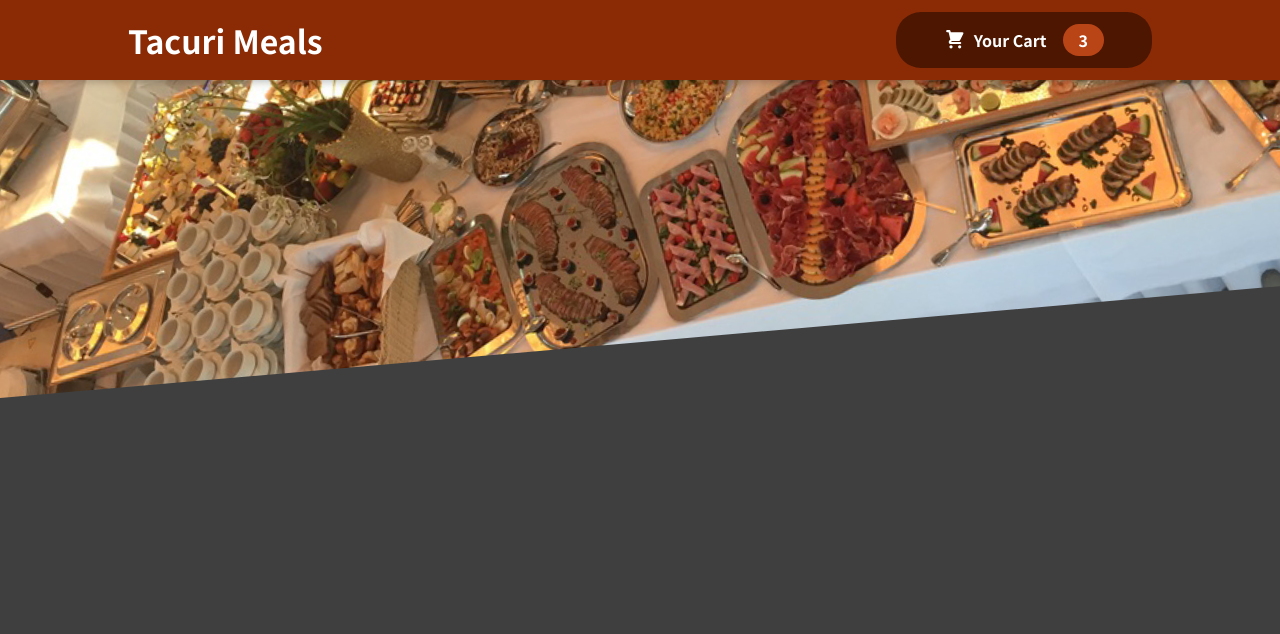
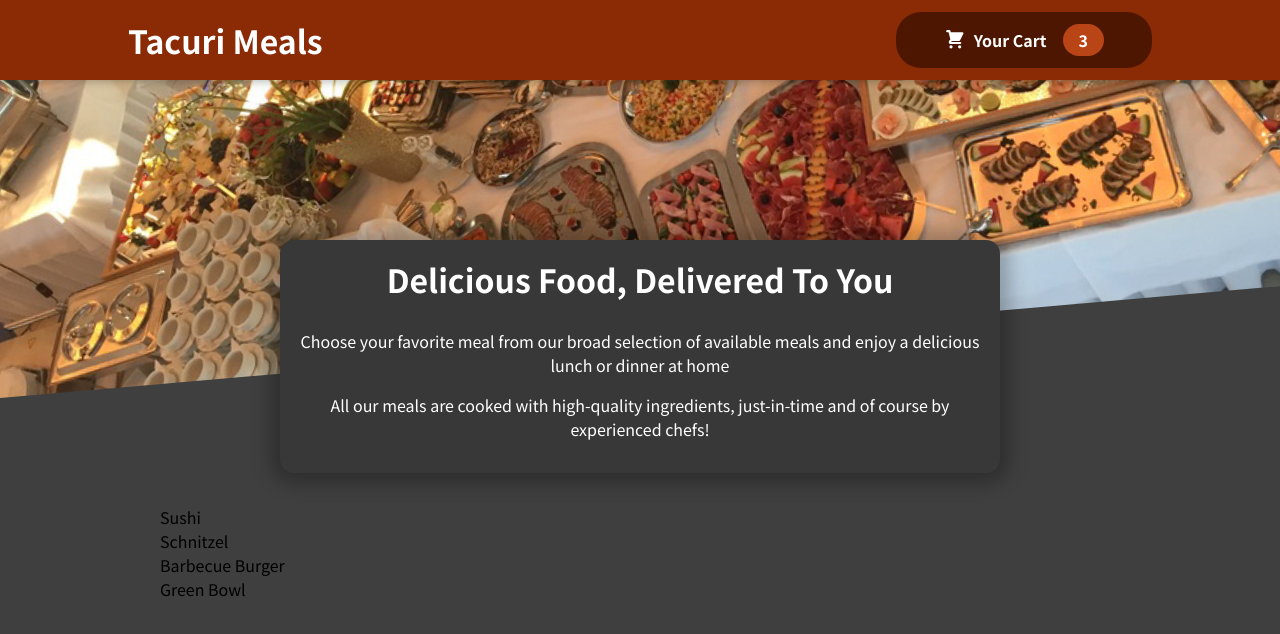
Before and after one commit to tacuribryan/Food_Order_App, a React (Create React App) app: page / in a window 1280 px wide. Shown: the top 634 px of the page. Built offline with nearby package versions, Linux system fonts and the light colour scheme.

Commit message:
Added the Meals component

```diff
--- a/src/App.js
+++ b/src/App.js
@@ -1,10 +1,16 @@
 import { Fragment } from "react";
+
 import Header from "./components/Layout/Header";
+import Meals from "./components/Meals/Meals";
+
 
 function App() {
   return (
     <Fragment>
       <Header />
+      <main>
+        <Meals />
+      </main>
     </Fragment>
   );
 }
--- /dev/null
+++ b/src/components/Meals/AvailableMeals.js
@@ -0,0 +1,40 @@
+import classes from './AvailableMeals.module.css';
+
+const DUMMY_MEALS = [
+  {
+    id: 'm1',
+    name: 'Sushi',
+    description: 'Finest fish and veggies',
+    price: 22.99,
+  },
+  {
+    id: 'm2',
+    name: 'Schnitzel',
+    description: 'A german specialty!',
+    price: 16.5,
+  },
+  {
+    id: 'm3',
+    name: 'Barbecue Burger',
+    description: 'American, raw, meaty',
+    price: 12.99,
+  },
+  {
+    id: 'm4',
+    name: 'Green Bowl',
+    description: 'Healthy...and green...',
+    price: 18.99,
+  },
+];
+const AvailableMeals = () => {
+  const mealsList = DUMMY_MEALS.map(meal => <li>{meal.name}</li>);
+  return (
+    <section className={classes.meals}>
+      <ul>
+        {mealsList}
+      </ul>
+    </section>
+  );
+};
+
+export default AvailableMeals;
--- /dev/null
+++ b/src/components/Meals/AvailableMeals.module.css
@@ -0,0 +1,24 @@
+.meals {
+  max-width: 60rem;
+  width: 90%;
+  margin: 2rem auto;
+  animation: meals-appear 1s ease-out forwards;
+}
+
+.meals ul {
+  list-style: none;
+  margin: 0;
+  padding: 0;
+}
+
+@keyframes meals-appear {
+  from {
+    opacity: 0;
+    transform: translateY(3rem);
+  }
+
+  to {
+    opacity: 1;
+    transform: translateY(0);
+  }
+}
--- /dev/null
+++ b/src/components/Meals/Meals.js
@@ -0,0 +1,15 @@
+import { Fragment } from "react";
+
+import MealsSummary from "./MealsSummary";
+import AvailableMeals from "./AvailableMeals";
+
+const Meals = () => {
+  return (
+    <Fragment>
+      <MealsSummary />
+      <AvailableMeals />
+    </Fragment>
+  );
+};
+
+export default Meals;
--- /dev/null
+++ b/src/components/Meals/MealsSummary.js
@@ -0,0 +1,19 @@
+import classes from './MealsSummary.module.css';
+
+const MealsSummary = () => {
+  return (
+    <section className={classes.summary}>
+      <h2>Delicious Food, Delivered To You</h2>
+      <p>
+        Choose your favorite meal from our broad selection of available meals
+        and enjoy a delicious lunch or dinner at home
+      </p>
+      <p>
+        All our meals are cooked with high-quality ingredients, just-in-time and
+        of course by experienced chefs!
+      </p>
+    </section>
+  );
+};
+
+export default MealsSummary;
--- /dev/null
+++ b/src/components/Meals/MealsSummary.module.css
@@ -0,0 +1,18 @@
+.summary {
+  text-align: center;
+  max-width: 45rem;
+  width: 90%;
+  margin: auto;
+  margin-top: -10rem;
+  position: relative;
+  background-color: #383838;
+  color: white;
+  border-radius: 14px;
+  padding: 1rem;
+  box-shadow: 0 1px 18px 10px rgba(0, 0, 0, 0.25);
+}
+
+.summary h2 {
+  font-size: 2rem;
+  margin-top: 0;
+}
```
